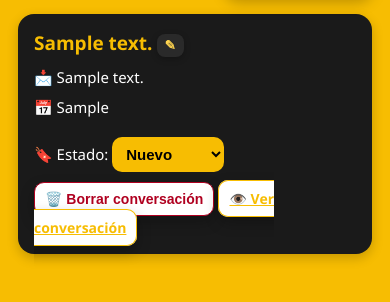
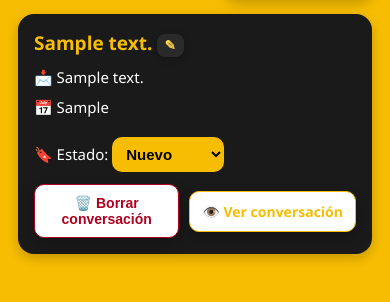
Before and after one commit to Sundingalue/multi-bot-inteligente-v1, a Flask app: template templates/panel_bot.html in a window 390 px wide. Shown: the part 214-516 px from the top of the page. Run offline with Flask 3, Linux system fonts and the light colour scheme; the template is opened without the code that fills it: most values are stand-ins (such as "Sample title", 1, 10 or a date in 2020).

```diff
--- a/templates/panel_bot.html
+++ b/templates/panel_bot.html
@@ -139,11 +139,18 @@
       margin-top: 8px;
     }
 
+    /* Botones de acciones (borrar / ver) */
+    .lead-actions{
+      display:flex;
+      gap:10px;
+      align-items:center;
+      margin-top: 12px;
+    }
+
     /* Botón borrar conversación */
     .btn-delete{
-      margin-top: 10px;
       font-size: 14px;
-      padding: 8px 10px;
+      padding: 10px 12px;
       border-radius: 10px;
       border: 1.5px solid #b00020;
       background-color: #fff;
@@ -152,15 +159,16 @@
       cursor: pointer;
       box-shadow: var(--shadow);
       transition: transform .06s ease, box-shadow .2s ease, background .2s ease, color .2s ease;
+      display:inline-flex; align-items:center; justify-content:center;
+      text-decoration:none;
     }
     .btn-delete:hover{ background:#ffe8ec; }
     .btn-delete:active{ transform: translateY(1px); box-shadow: 0 4px 10px rgba(0,0,0,.22); }
 
     /* Botón ver conversación */
     .btn-view{
-      margin-top: 10px;
       font-size: 14px;
-      padding: 8px 10px;
+      padding: 10px 12px;
       border-radius: 10px;
       border: 1.5px solid var(--brand);
       background-color: #fff;
@@ -169,9 +177,24 @@
       cursor: pointer;
       box-shadow: var(--shadow);
       transition: transform .06s ease, box-shadow .2s ease, background .2s ease, color .2s ease;
+      display:inline-flex; align-items:center; justify-content:center;
+      text-decoration:none;
+      white-space: nowrap;             /* evita que se parta "Ver conversación" */
     }
     .btn-view:hover{ background:#fff8e1; }
     .btn-view:active{ transform: translateY(1px); box-shadow: 0 4px 10px rgba(0,0,0,.22); }
+
+    /* Responsive móvil: dos columnas iguales para los dos botones */
+    @media (max-width: 520px){
+      .lead-actions{
+        display:grid;
+        grid-template-columns: 1fr 1fr;
+        gap:10px;
+      }
+      .btn-delete, .btn-view{
+        width:100%;
+      }
+    }
 
     @media (min-width: 720px){
       .controls{ justify-content: flex-end; }
@@ -206,8 +229,11 @@
             </select>
           </div>
 
-          <button class="btn-delete" onclick="borrarConversacion('{{ bot }}','{{ datos.numero }}')">🗑️ Borrar conversación</button>
-          <a class="btn-view" href="{{ url_for('chat_bot', bot=bot, numero=datos.numero) }}">👁️ Ver conversación</a>
+          <!-- Acciones: lado a lado, mobile-first -->
+          <div class="lead-actions">
+            <button class="btn-delete" onclick="borrarConversacion('{{ bot }}','{{ datos.numero }}')">🗑️ Borrar conversación</button>
+            <a class="btn-view" href="{{ url_for('chat_bot', bot=bot, numero=datos.numero) }}">👁️ Ver conversación</a>
+          </div>
         </div>
       {% endfor %}
     {% else %}
```
